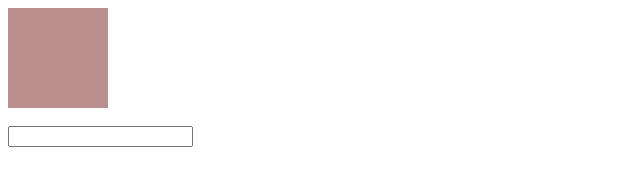
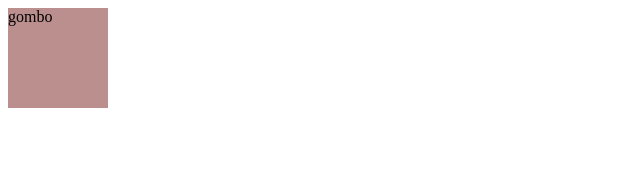
Before and after one commit to gombobbaeng/today-i-learned, a plain HTML site: page index.html in a window 1280 px wide. Shown: the whole page, without its empty margins (0-640 px from the left). Drawn offline with Linux system fonts and the light colour scheme.

```diff
--- a/index.html
+++ b/index.html
@@ -8,8 +8,6 @@
     <link rel="stylesheet" href="./style.css">
 </head>
 <body>
-    <div class="box"></div>
-    <br>
-    <input type="text">
+    <div class="box">gombo</div>
 </body>
 </html>
```
